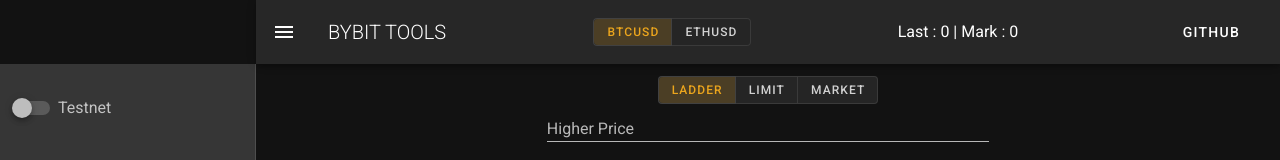
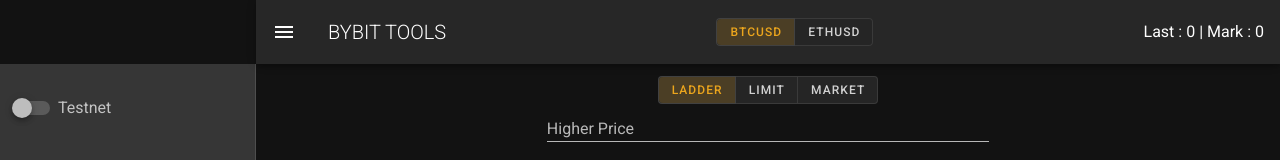
Before and after one commit to TranceGeniK/bybit-tools, a Vue app: page / in a window 1280 px wide. Shown: the top 160 px of the page. Built offline with nearby package versions, Linux system fonts and the light colour scheme; what vue-notification would draw is missing.

Commit message:
remove github link

```diff
--- a/src/components/HeaderComp/HeaderComp.html
+++ b/src/components/HeaderComp/HeaderComp.html
@@ -22,12 +22,4 @@
   <span v-if="markPriceDecreasing" class="error--text">Mark : {{$bybitApi.markPrice}}</span>
   <span v-else-if="markPriceIncreasing" class="success--text">Mark : {{$bybitApi.markPrice}}</span>
   <span v-else>Mark : {{$bybitApi.markPrice}}</span>
-  <v-spacer></v-spacer>
-  <v-btn
-      text
-      href="https://github.com/TranceGeniK/bybit-tools"
-      target="_blank"
-  >
-    <span class="mr-2">Github</span>
-  </v-btn>
 </v-app-bar>
```
